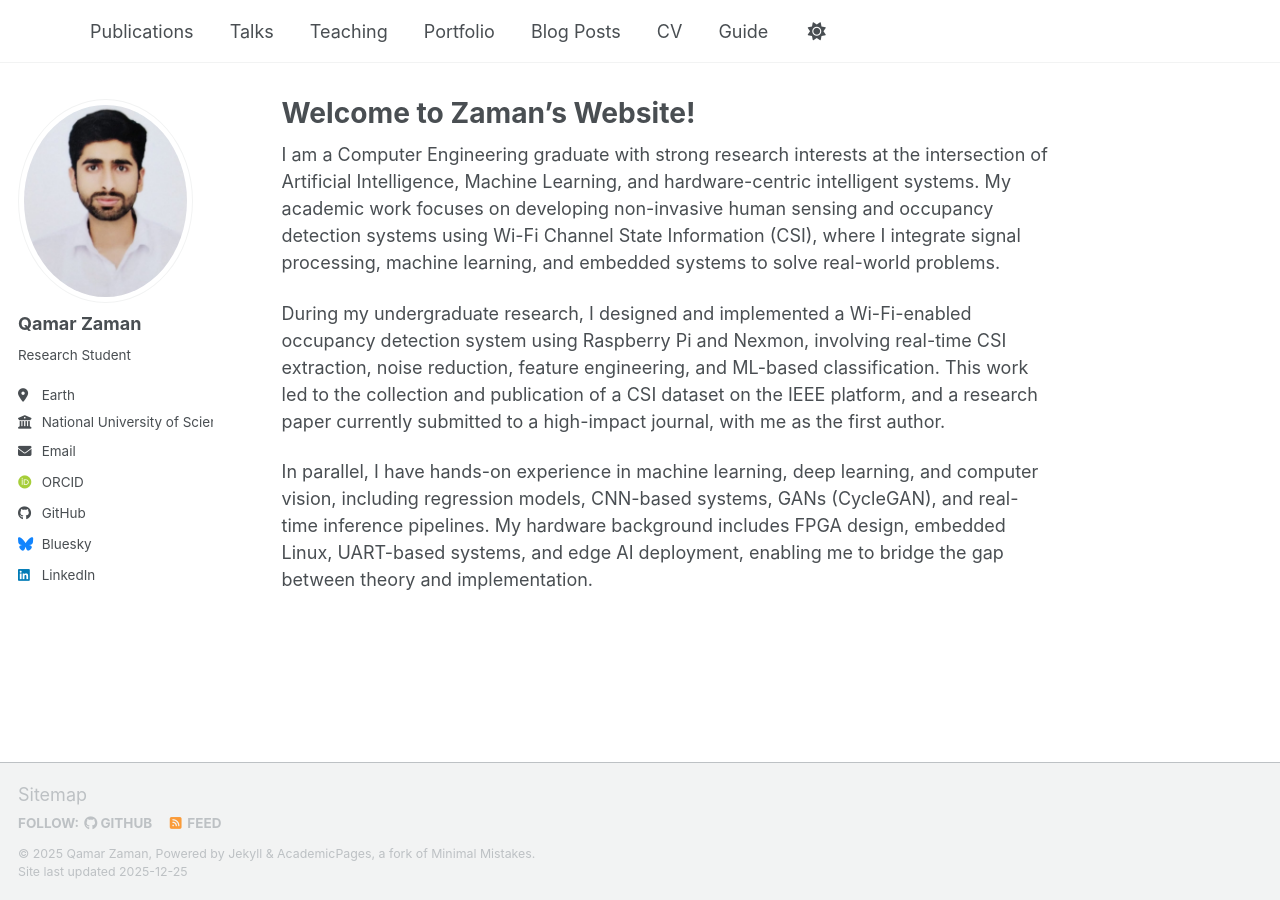
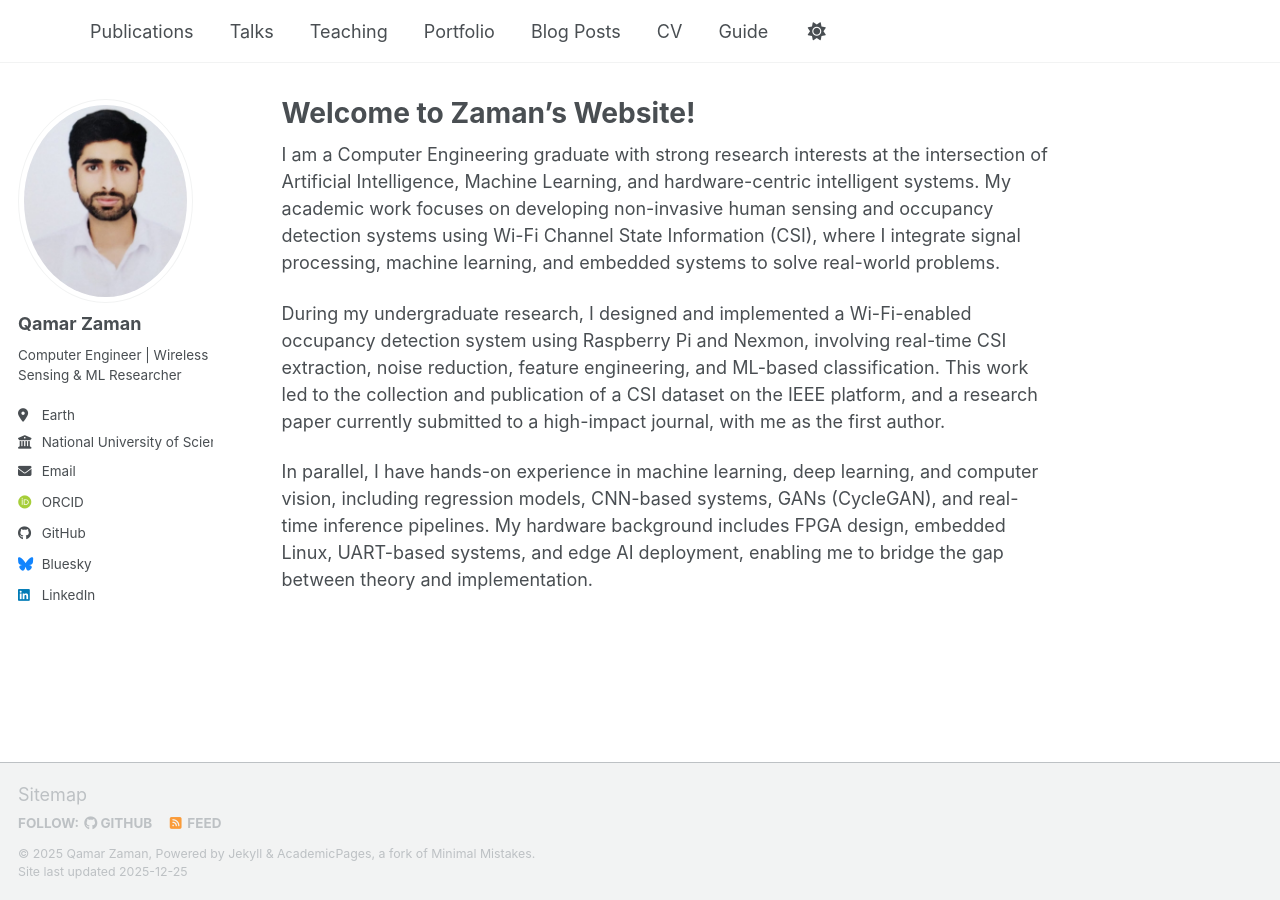
Before and after one commit to qzaman243/qzaman243.github.io, a Jekyll site: the page built from _pages/about.md, in a window 1280 px wide. Built offline with Jekyll 4.4.1, drawn with Linux system fonts in a browser that asks for light colours; some web fonts are replaced; a script bundle is joined from its source files by our own code; library files that are not in the unit come from our copies.

Commit message:
Update bio in configuration file

```diff
--- a/_config.yml
+++ b/_config.yml
@@ -26,7 +26,7 @@ author:
   avatar           : "profile.png"
   name             : "Qamar Zaman"
   pronouns         : # example: "He/him"
-  bio              : "Research Student"
+  bio              : "Computer Engineer | Wireless Sensing & ML Researcher  "
   location         : "Earth"
   employer         : "National University of Sciences & Technology"
   uri              : # URL
```
